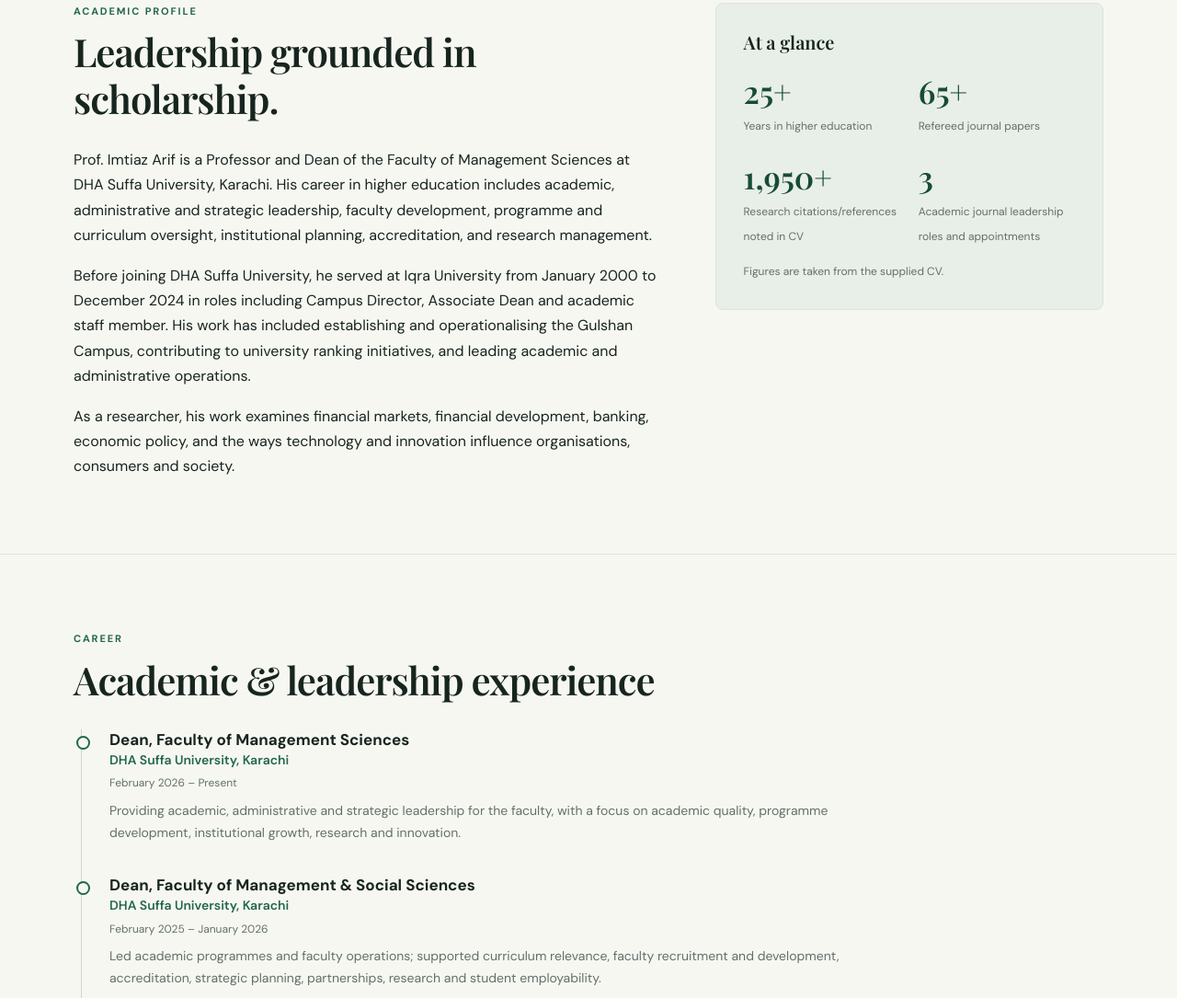
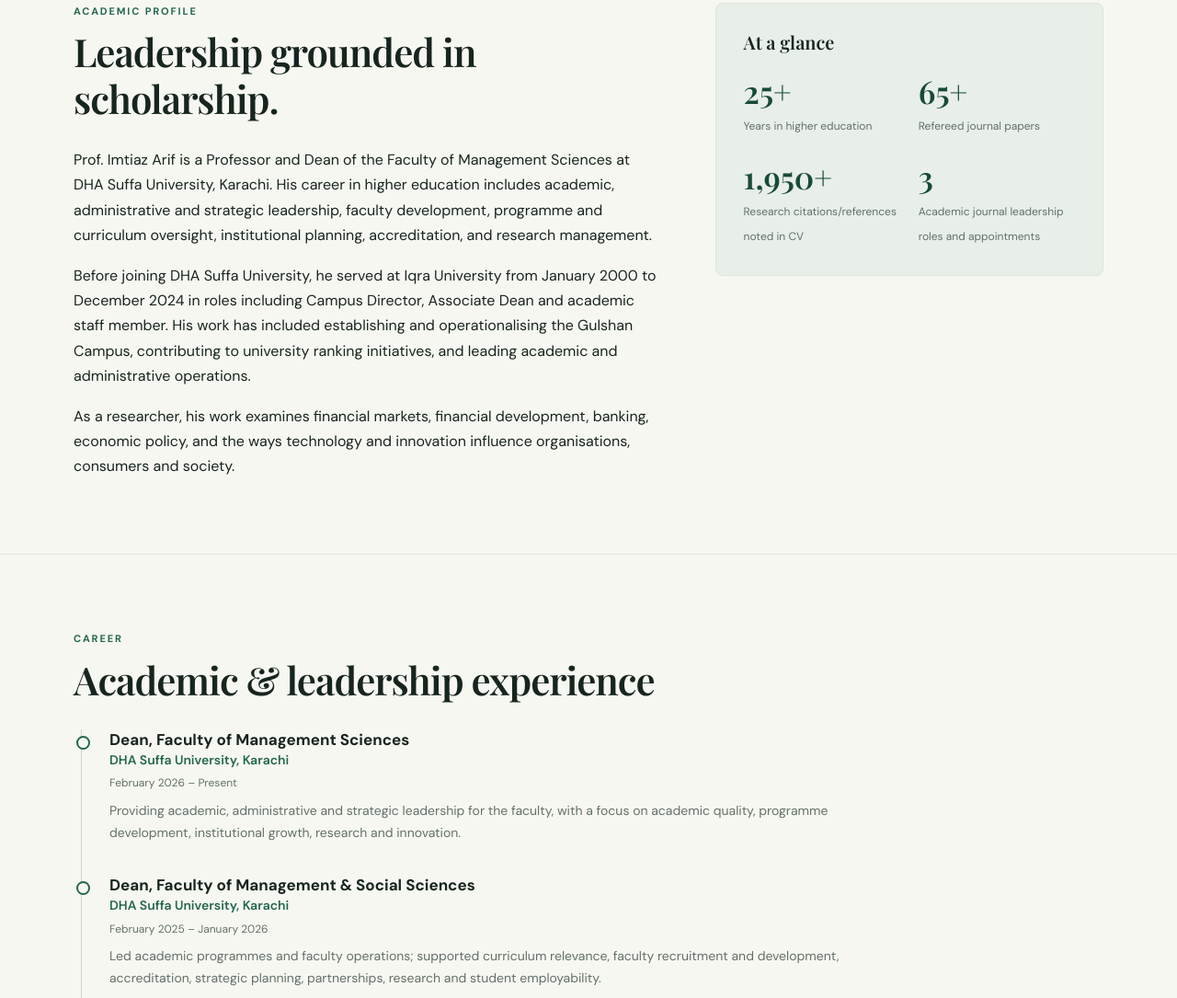
Before and after one commit to imtarif/imtiaz-arif, a plain HTML site: page index.html in a window 1280 px wide. Shown: the part 838-1923 px from the top of the page at 92% size. Drawn offline with nearby package versions, Linux system fonts and the light colour scheme.

Commit message:
cv comment deleted

```diff
--- a/index.html
+++ b/index.html
@@ -201,7 +201,7 @@
             <div class="metric"><strong>1,950+</strong><span>Research citations/references noted in CV</span></div>
             <div class="metric"><strong>3</strong><span>Academic journal leadership roles and appointments</span></div>
           </div>
-          <p class="note">Figures are taken from the supplied CV.</p>
+
         </aside>
       </div>
     </section>
```
